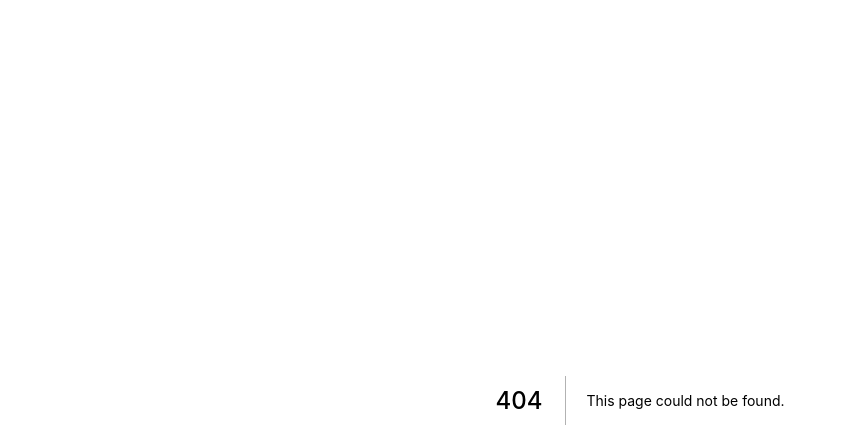
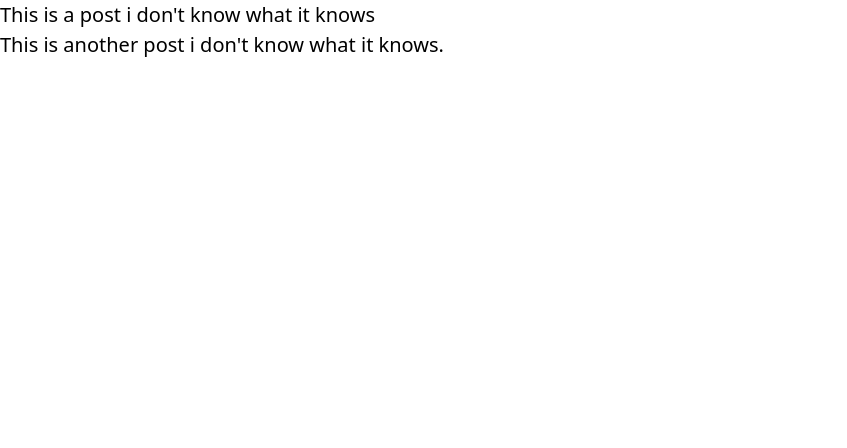
Before and after one commit to NorfolkDev/norfolkdevelopers-website, a Next.js app: page /words/quckpost in a window 1280 px wide. Before the commit this address had no page. Shown: the top 448 px of the page, without its empty margins (0-847 px from the left). Built offline with nearby package versions, Linux system fonts and the light colour scheme.

Commit message:
Change test post content

```diff
--- /dev/null
+++ b/src/pages/words/quckpost.mdx
@@ -0,0 +1,7 @@
+---
+title: "Yo sup"
+---
+
+This is a post i don't know what it knows
+
+This is another post i don't know what it knows.
```
